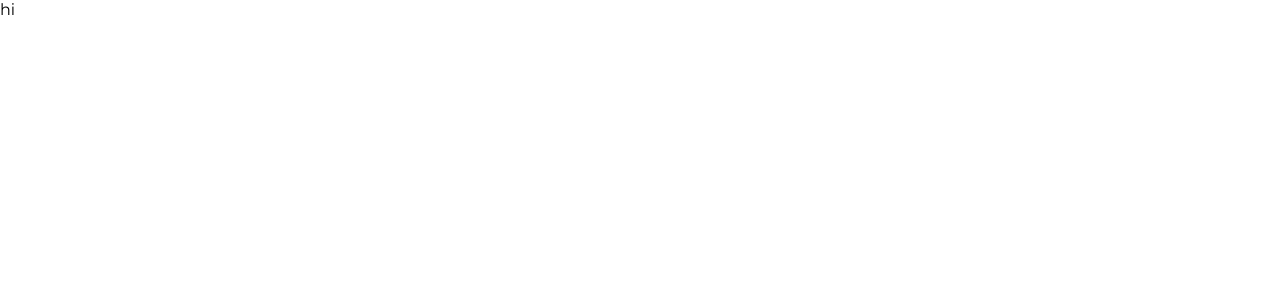
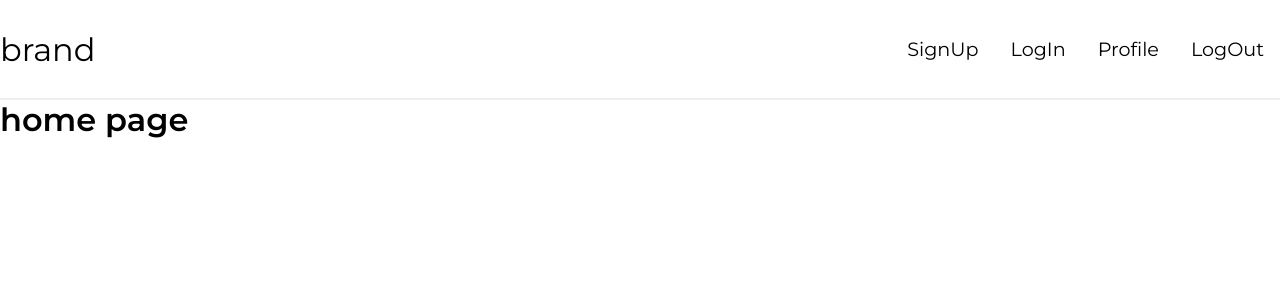
Before and after one commit to razouq/react-redux-firebase-boilerplate, a React (Create React App) app: page / in a window 1280 px wide. Shown: the top 300 px of the page. Built offline with nearby package versions, Linux system fonts and the light colour scheme.

Commit message:
chore: navbar

```diff
--- a/package.json
+++ b/package.json
@@ -15,7 +15,8 @@
     "redux": "^4.0.5",
     "redux-firebase": "^0.3.3",
     "redux-firestore": "^0.13.0",
-    "redux-thunk": "^2.3.0"
+    "redux-thunk": "^2.3.0",
+    "styled-components": "^5.2.0"
   },
   "scripts": {
     "start": "react-scripts start",
--- a/src/App.js
+++ b/src/App.js
@@ -1,11 +1,35 @@
 import React from 'react';
+import styled from 'styled-components'
+import {
+  BrowserRouter as Router,
+  Switch,
+  Route,
+} from "react-router-dom";
+import Navbar from './components/layouts/Navbar';
+import Home from './components/page/Home';
+import CreateEntity from './components/entity/CreateEntity';
 
 function App() {
   return (
-    <div>
-      hi
-    </div>
+    <Router>
+      <Container>
+        <Navbar/>
+        <Switch>
+          <Route exact path="/">
+            <Home></Home>
+          </Route>
+          <Route path="/create-entity">
+            <CreateEntity></CreateEntity>
+          </Route>
+        </Switch>
+      </Container>
+    </Router>
   );
 }
 
+const Container = styled.div`
+  max-width: 1500px;
+  margin: 0 auto;
+`;
+
 export default App;
--- /dev/null
+++ b/src/components/entity/CreateEntity.js
@@ -0,0 +1,9 @@
+import React from 'react'
+
+export default function CreateEntity() {
+  return (
+    <div>
+      <h1>Create Entity</h1>
+    </div>
+  )
+}
--- /dev/null
+++ b/src/components/layouts/Navbar.js
@@ -0,0 +1,49 @@
+import React from 'react';
+import styled from 'styled-components';
+import {Link} from 'react-router-dom';
+
+export default function Navbar() {
+  return (
+    <Nav>
+      <Brand to="/">brand</Brand>
+      <Links>
+        <Li to="/singup">SignUp</Li>
+        <Li to="/login">LogIn</Li>
+        <Li to="/profile">Profile</Li>
+        <Li to="/LogOut">LogOut</Li>
+      </Links>
+    </Nav>
+  )
+}
+
+const Nav = styled.div`
+  height: 100px;
+  display: flex;
+  align-items: center;
+  justify-content: space-between;
+  border-bottom: 2px solid #eee;
+`;
+
+const Brand = styled(Link)`
+  font-size: 2rem;
+  cursor: pointer;
+  text-decoration: none;
+  color: black;
+`;
+
+const Links = styled.ul`
+  display: flex;
+  padding: 1rem;
+  list-style: none;
+`;
+
+const Li = styled(Link)`
+  background-color: white;
+  margin-left: 2rem;
+  text-decoration: none;
+  color: black;
+  font-size: 1.2rem;
+  &:hover {
+    color: #aaa;
+  }
+`;
--- /dev/null
+++ b/src/components/page/Home.js
@@ -0,0 +1,9 @@
+import React from 'react'
+
+export default function Home() {
+  return (
+    <div>
+      <h1>home page</h1>
+    </div>
+  )
+}
```
Also changed, not shown: src/components/layouts/GuestLinks.js (added), src/components/layouts/UserLinks.js (added), 1 other file (tests, documents, lock files or other folders).
